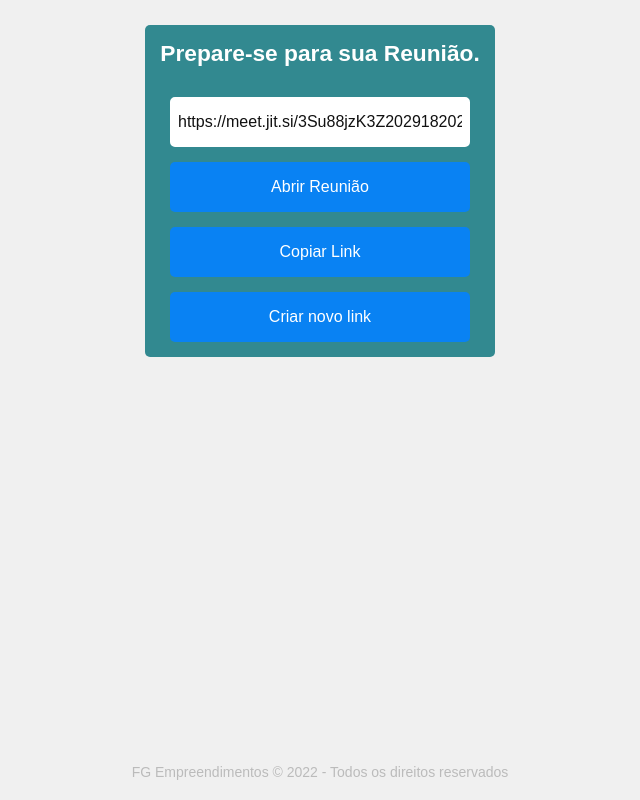
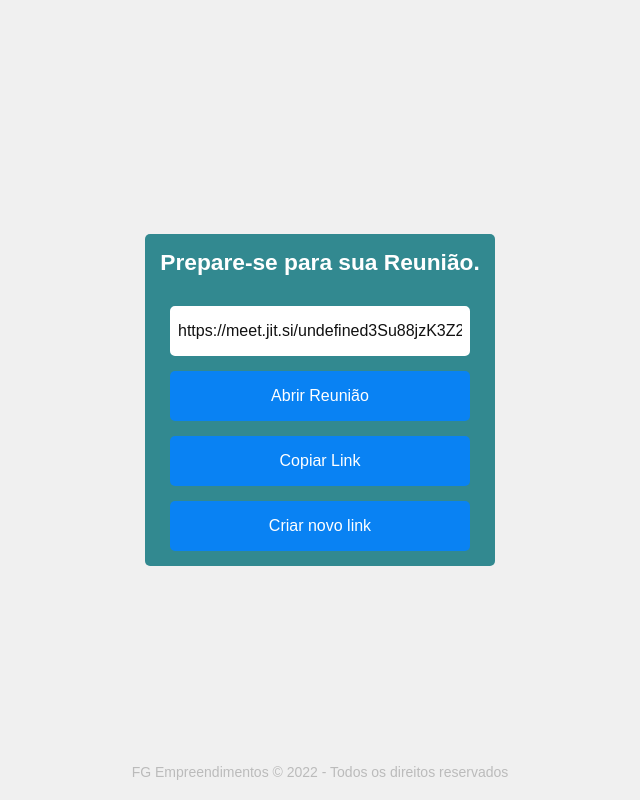
Before and after one commit to MatheusPalmieri/Meeting, a plain HTML site: page index.html in a window 1280 px wide. Both pictures are taken after typing "Sample" into the empty fields and a click on the input "Gerar Link de Reunião". Shown: the whole page, without its empty margins (320-960 px from the left). Drawn offline with Linux system fonts and the light colour scheme.

Commit message:
Update 19/09

```diff
--- a/css/style.css
+++ b/css/style.css
@@ -10,7 +10,9 @@ body {
 }
 
 .container {
+    height: 100vh;
     display: flex;
+    justify-content: center;
     align-items: center;
     flex-direction: column;
 }
@@ -26,7 +28,7 @@ body {
 
 .card {
     background-color: #328990;
-    margin-top: 25px;
+    overflow: hidden;
     border-radius: 5px;
     padding: 15px;
     width: 350px;
@@ -99,8 +101,6 @@ body {
     transition: .5s;
 }
 
-
-
 /* -------------- */
 /* Generated Link */
 /* -------------- */
--- a/index.html
+++ b/index.html
@@ -29,7 +29,7 @@
                         <input
                             aria-label="Campo nome reunião"
                             type="text" name="name" id="nameMeeting" class="name-meeting" value
-                            title="Nome da reunião não deve conter qualquer um destes caracteres: ?. &, :, ', &quot;, %, #." placeholder="Reunião FG"
+                            title="Nome da reunião não deve conter qualquer um destes caracteres: ?. &, :, ', &quot;, %, #." placeholder="ReuniãoFG"
                         >
 
                         <input type="submit" id="buttonSubmit" class="button" value="Gerar Link de Reunião">
@@ -46,7 +46,8 @@
                     <!-- Copy -->
                     <button id="copyLinkMeeting" class="button">Copiar Link</button>
                     <!-- New Link -->
-                    <a href="index.html" rel="noopener noreferrer" id="newLinkMeeting" class=" button-link">Criar novo link</a>
+                    <button id="newLinkMeeting" class="button">Criar novo link</button>
+                    <!-- <a href="index.html" rel="noopener noreferrer" id="newLinkMeeting" class=" button-link">Criar novo link</a> -->
                 </article>
 
             </div>
--- a/javascript/functionButtons.js
+++ b/javascript/functionButtons.js
@@ -1,11 +1,17 @@
 var buttonCopy = document.getElementById('copyLinkMeeting')
 var linkMeeting = document.getElementById('linkResult')
+var newLinkMeeting = document.getElementById('newLinkMeeting')
 
-buttonCopy.addEventListener('click', copyLink)
+buttonCopy.addEventListener('click',() => {
+    // Seleciona campo com link
+    linkMeeting.select()
 
-function copyLink() {
-    linkMeeting.select();
-    document.execCommand("Copy");
+    // Executa comando para copiar
+    document.execCommand("Copy")
 
+    // Muda texto do botão
     buttonCopy.textContent = 'Link Copiado'
-}
+})
+
+// Regarrega página para criação e novo link
+newLinkMeeting.addEventListener('click', () => location.reload())
--- a/javascript/generatorLink.js
+++ b/javascript/generatorLink.js
@@ -1,51 +1,55 @@
-'use strict';
+// 'use strict';
 
-var nameMeeting = document.querySelector('#nameMeeting').value
-var linkResult = document.querySelector('#linkResult')
-var buttonOpen = document.getElementById('openLinkMeeting')
-var generator = document.getElementById('generator')
+var nameMeeting =   document.querySelector('#nameMeeting').value
+var field =         document.getElementById('nameMeeting')
+var linkResult =    document.querySelector('#linkResult')
+var buttonOpen =    document.getElementById('openLinkMeeting')
+var generator =     document.getElementById('generator')
 var generatedLink = document.getElementById('generatedLink')
-var form = document.getElementById('form')
-var card = document.getElementById('card')
+var form =          document.getElementById('form')
+var card =          document.getElementById('card')
 
-form.addEventListener('submit', createLink)
+var regex = /^\w+([-+.']\w+)*@\w+([-.]\w+)*\.\w+([-.]\w+)*$/
+var removeCharacters = ['!','@', '#', '$', '%','¨','&','*', '(', ')', '-','_', '+', '.', ':', '"', "'", '=', '/', ' ']
+
+// Functions
+
+// Name Validated
+
+function verifyNameMeeting(nameMeeting) {
+    if(!regex.test(nameMeeting)) {
+        for(var i = 0; i < removeCharacters.length; i++) {
+            nameMeeting = nameMeeting.split(removeCharacters[i]).join("")
+        }
+    }
+
+    if (nameMeeting.length > 1) { return nameMeeting } else { return false }
+}
 
 function getRandomKey(size) {
-    var randomKey = ''
+    var randomKey
     var characters = 'ABCDEFGHIJKLMNOPQRSTUVWXYZabcdefghijklmnopqrstuvwxyz0123456789'
 
     for(var i = 0; i < size; i++) {
-        randomKey += characters.charAt(Math.floor(Math.random() * characters.length));
+        randomKey += characters.charAt(Math.floor(Math.random() * characters.length))
     }
 
-    return randomKey;
+    return randomKey
 }
 
 function getDate() {
-    var year =      new Date().getFullYear().toString()
-    var month =     new Date().getMonth().toString()
-    var day =       new Date().getDay().toString()
-    var hours =     new Date().getHours().toString()
-    var minutes =   new Date().getMinutes().toString()
-
-    // console.log('Data separa:', hours, minutes, day, month, year)
-
+    var dateMoment = new Date()
+    var year =      dateMoment.getFullYear().toString()
+    var month =     dateMoment.getMonth().toString()
+    var day =       dateMoment.getDate().toString()
+    var hours =     dateMoment.getHours().toString()
+    var minutes =   dateMoment.getMinutes().toString()
     var formattedDate = hours + minutes + day + month + year
 
     return formattedDate
 }
 
-// Name Validated
-
-function verifyNameMeeting() {
-    var content = document.querySelector("#nameMeeting").value.length
-
-    if (content > 1 ) { return true } else { return false }
-}
-
 // Style
-
-var field = document.getElementById('nameMeeting')
 
 function setError(){
     field.style.border = '2px solid #e63636'
@@ -60,33 +64,50 @@ function removeError(){
 function createLink(event) {
     event.preventDefault()
 
-    if(!verifyNameMeeting()) return setError()
+    var getNameMeeting = document.querySelector('#nameMeeting').value
+    var nameMeeting = verifyNameMeeting(getNameMeeting)
 
+    // Validate name
+    if(nameMeeting == false) return setError()
+
+    // Remove Erro
     removeError()
 
-    var string = getRandomKey(10)
+    // Gera Key aleatória
+    var randomKey = getRandomKey(10)
+
+    // Gera data
     var date = getDate()
-    var nameMeeting = document.querySelector('#nameMeeting').value
-    nameMeeting = nameMeeting.split(" ").join("")
+
+    // Resultado
+    var link = `https://meet.jit.si/${randomKey + date + nameMeeting}`
+
+    // Definir link nos Botões
+    linkResult.value = link
+    openLinkMeeting.href = link
+
+    // Style
+
+    // Card inicial
+    generator.style.display = 'none'
+
+    // Altura do card
+    card.style.height = '332px'
+
+    // Card com resultado
+    generatedLink.style.display = 'flex'
 
     // Apenas para desenvolvimento
 
     console.log('-----')
     console.log(`Nome da reunião: ${nameMeeting}`)
-    console.log(`String gerada: ${string}`)
+    console.log(`String gerada: ${randomKey}`)
     console.log(`Data: ${date}`)
     console.log('-----')
-    console.log(`Link gerado: https://meet.jit.si/${string + date + nameMeeting}`)
+    console.log(`Link gerado: https://meet.jit.si/${randomKey + date + nameMeeting}`)
     console.log('-----')
+}
 
-    var link = `https://meet.jit.si/${string + date + nameMeeting}`
+// Start Application
 
-    linkResult.value = link
-    openLinkMeeting.href = link
-
-    // Style
-
-    generator.style.display = 'none'
-    card.style.height = '100%'
-    generatedLink.style.display = 'flex'
-}
+form.addEventListener('submit', createLink)
```
